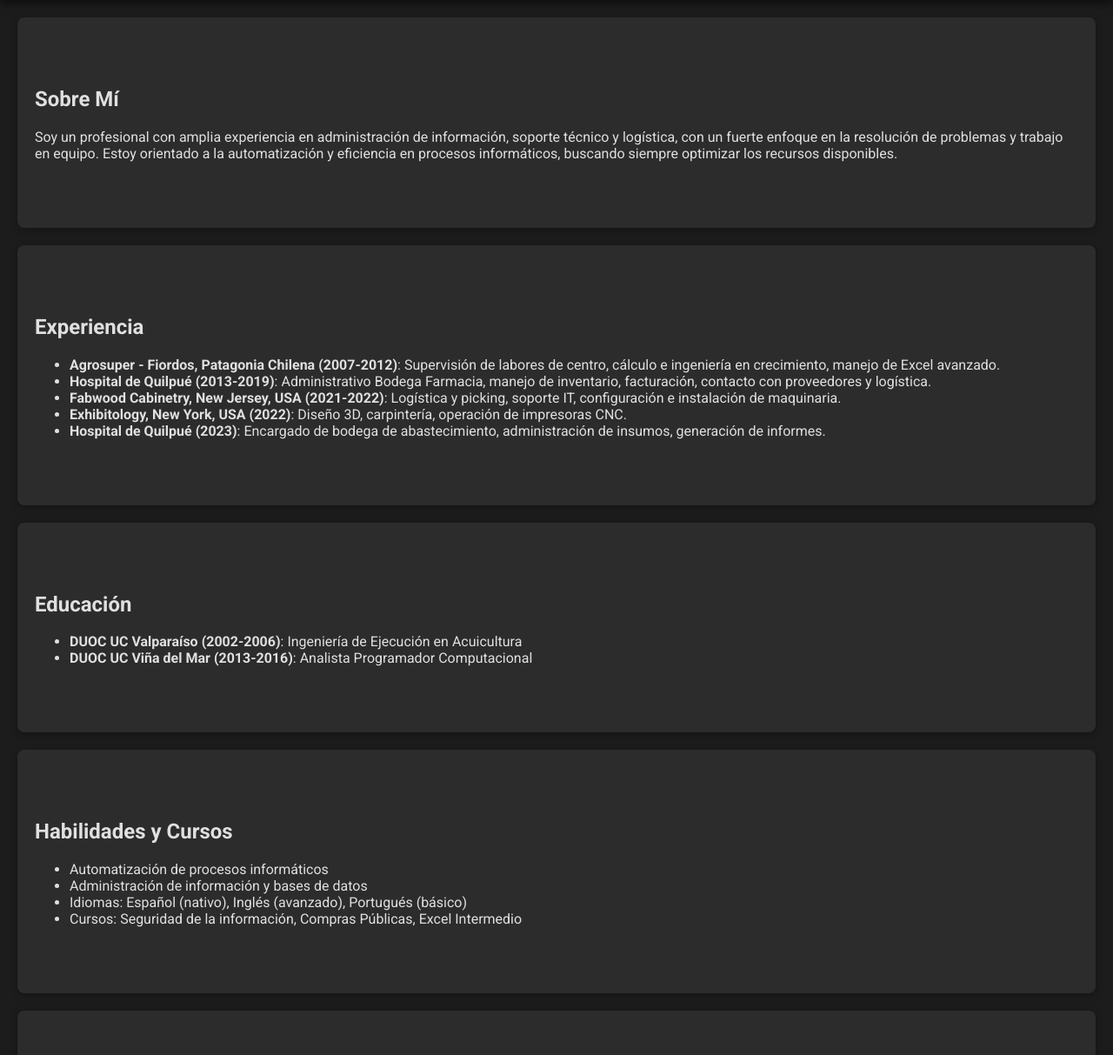
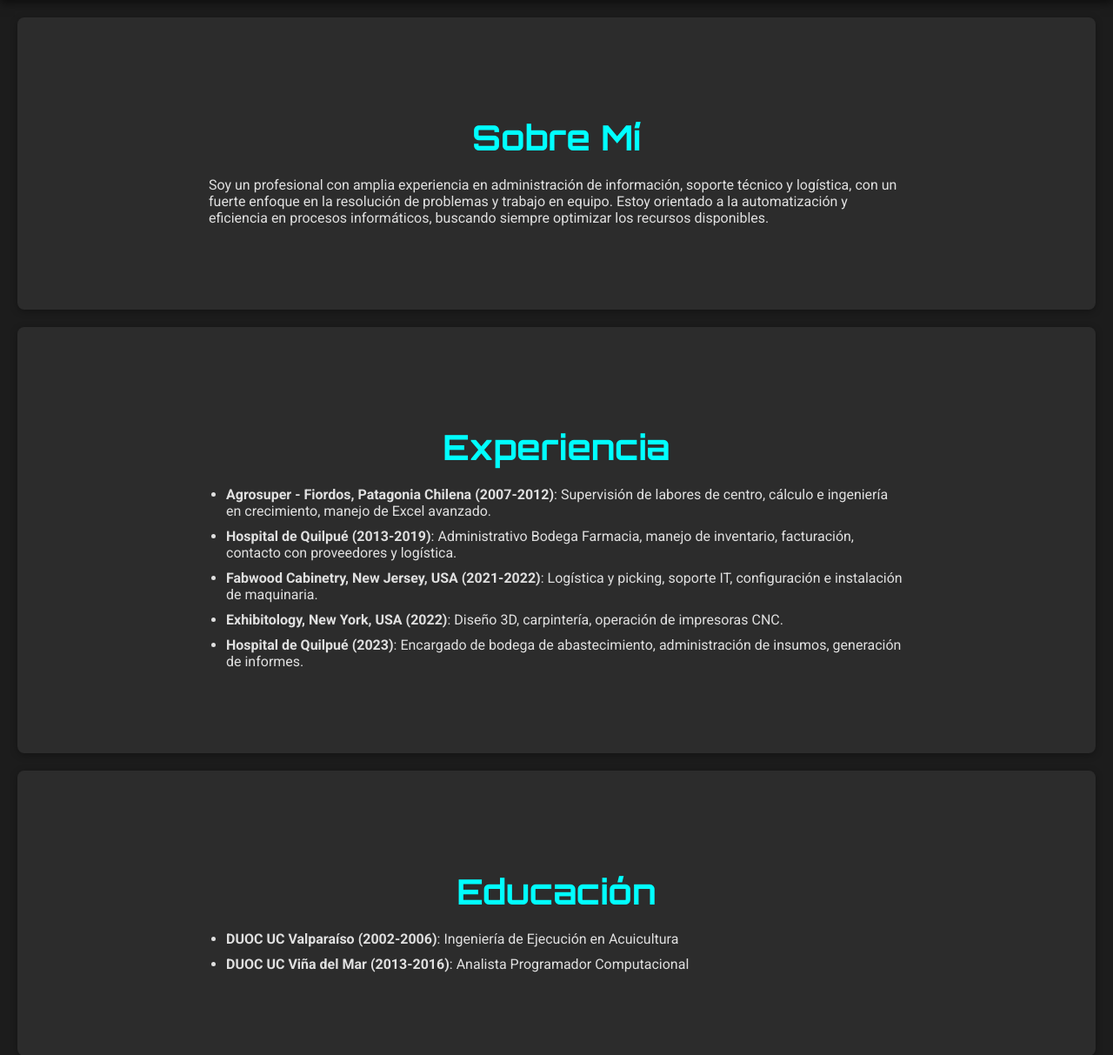
Before and after one commit to AlxUnd3r777/portafolio, a PHP site: page / in a window 1280 px wide. Shown: the part 194-1407 px from the top of the page at 87% size. Run offline with PHP 8.4, Linux system fonts and the light colour scheme.

Commit message:
arreglo estetico

```diff
--- a/index.html
+++ b/index.html
@@ -28,17 +28,17 @@
         </div>
     </header>
 
-    <!-- Sobre Mí -->
+    <!-- Sección Sobre Mí -->
     <section id="sobre-mi">
-        <div class="content">
+        <div class="section-content">
             <h2>Sobre Mí</h2>
             <p>Soy un profesional con amplia experiencia en administración de información, soporte técnico y logística, con un fuerte enfoque en la resolución de problemas y trabajo en equipo. Estoy orientado a la automatización y eficiencia en procesos informáticos, buscando siempre optimizar los recursos disponibles.</p>
         </div>
     </section>
 
-    <!-- Experiencia -->
+    <!-- Sección Experiencia -->
     <section id="experiencia">
-        <div class="content">
+        <div class="section-content">
             <h2>Experiencia</h2>
             <ul>
                 <li><strong>Agrosuper - Fiordos, Patagonia Chilena (2007-2012)</strong>: Supervisión de labores de centro, cálculo e ingeniería en crecimiento, manejo de Excel avanzado.</li>
@@ -50,9 +50,9 @@
         </div>
     </section>
 
-    <!-- Educación -->
+    <!-- Sección Educación -->
     <section id="educacion">
-        <div class="content">
+        <div class="section-content">
             <h2>Educación</h2>
             <ul>
                 <li><strong>DUOC UC Valparaíso (2002-2006)</strong>: Ingeniería de Ejecución en Acuicultura</li>
@@ -61,9 +61,9 @@
         </div>
     </section>
 
-    <!-- Habilidades y Cursos -->
+    <!-- Sección Habilidades y Cursos -->
     <section id="habilidades-cursos">
-        <div class="content">
+        <div class="section-content">
             <h2>Habilidades y Cursos</h2>
             <ul>
                 <li>Automatización de procesos informáticos</li>
@@ -74,9 +74,9 @@
         </div>
     </section>
 
-    <!-- Portafolio -->
+    <!-- Sección Portafolio -->
     <section id="portafolio">
-        <div class="content">
+        <div class="section-content">
             <h2>Portafolio</h2>
             <div class="gallery">
                 <div class="gallery-item">
@@ -95,9 +95,9 @@
         </div>
     </section>
 
-    <!-- Contacto -->
+    <!-- Sección Contacto -->
     <section id="contacto">
-        <div class="content">
+        <div class="section-content">
             <h2>Contacto</h2>
             <form method="post" action="contact.php">
                 <label for="nombre">Nombre:</label>
--- a/styles.css
+++ b/styles.css
@@ -72,34 +72,38 @@ nav ul li a:hover {
     color: #0ff;
 }
 
-/* Estilos de secciones */
+/* Secciones */
 section {
     padding: 60px 20px;
-    margin: 20px;
+    margin: 20px auto;
     border-radius: 8px;
     background-color: #2c2c2c;
     box-shadow: 0 2px 8px rgba(0, 0, 0, 0.3);
+    max-width: 1200px;
 }
 
-/* Animación de desvanecimiento */
-.hidden {
-    opacity: 0;
-    transform: translateY(20px);
-    transition: opacity 0.6s ease-out, transform 0.6s ease-out;
+.section-content {
+    max-width: 800px;
+    margin: 0 auto;
+    padding: 20px;
 }
 
-.visible {
-    opacity: 1;
-    transform: translateY(0);
+/* Títulos de secciones */
+section h2 {
+    font-family: 'Orbitron', sans-serif;
+    font-size: 2.5em;
+    margin-bottom: 20px;
+    color: #0ff;
+    text-align: center;
 }
 
-/* Footer */
-footer {
-    background-color: #000;
-    color: #e0e0e0;
-    text-align: center;
-    padding: 20px;
-    border-top: 5px solid #0f0f0f;
+/* Listas */
+ul {
+    padding-left: 20px;
+}
+
+ul li {
+    margin-bottom: 10px;
 }
 
 /* Formularios */
@@ -107,6 +111,8 @@ form {
     display: flex;
     flex-direction: column;
     gap: 10px;
+    max-width: 600px;
+    margin: 0 auto;
 }
 
 form label {
@@ -163,3 +169,12 @@ form button:hover {
     margin: 0;
     color: #e0e0e0;
 }
+
+/* Footer */
+footer {
+    background-color: #333;
+    color: #e0e0e0;
+    text-align: center;
+    padding: 20px;
+    border-top: 5px solid #0f0f0f;
+}
```
